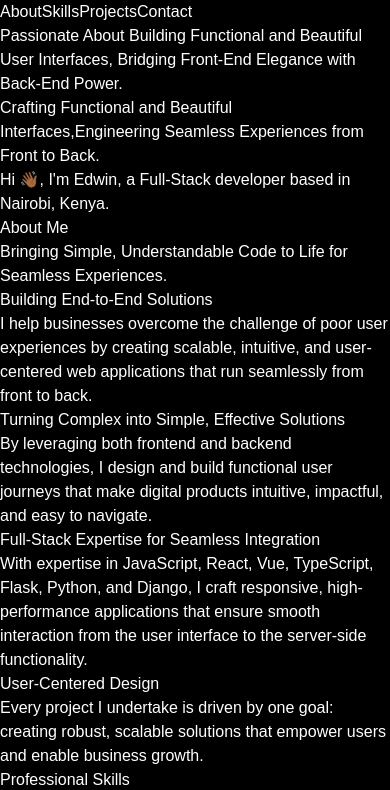
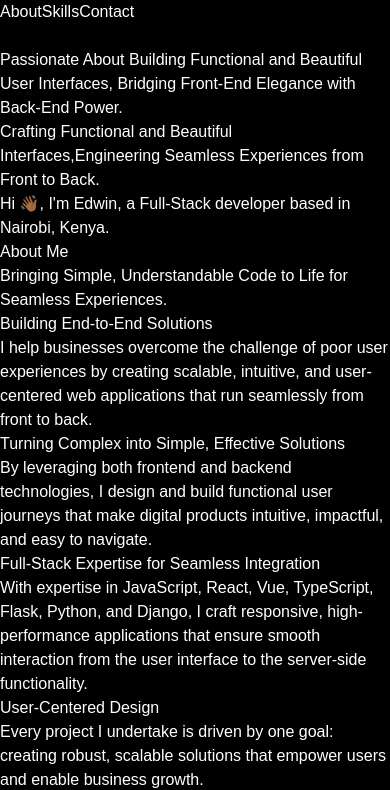
Before and after one commit to Programer-Ed/portfolio, a React (Vite) app in the folder portfolio/: page / in a window 390 px wide. Shown: the top 790 px of the page. Built offline with nearby package versions, Linux system fonts and the light colour scheme.

Commit message:
Toggle menu for mobiles

```diff
--- a/portfolio/src/Page/Navbar.jsx
+++ b/portfolio/src/Page/Navbar.jsx
@@ -1,25 +1,73 @@
+// function Navbar() {
+//   return (
+//     <>
+//       <div className="w-full">
+//         <div className="flex max-w-fit fixed top-10 inset-x-0 mx-auto border border-transparent dark:border-white/[0.2] rounded-full dark:bg-black bg-white shadow-[0px_2px_3px_-1px_rgba(0,0,0,0.1),0px_1px_0px_0px_rgba(25,28,33,0.02),0px_0px_0px_1px_rgba(25,28,33,0.08)] z-[5000] px-8 py-4 items-center justify-center space-x-4">
+//           <a className="relative dark:text-neutral-50 items-center flex space-x-1 text-green-500 dark:hover:text-neutral-300 hover:text-green-700" href="#about">
+//             <span className="block sm:hidden"></span>
+//             <span className="text-sm !cursor-pointer">About</span>
+//           </a>
+//           <a className="relative dark:text-neutral-50 items-center flex space-x-1 text-blue-500 dark:hover:text-neutral-300 hover:text-blue-700" href="#skills">
+//             <span className="block sm:hidden"></span>
+//             <span className="text-sm !cursor-pointer">Skills</span>
+//           </a>
+//           {/* <a className="relative dark:text-neutral-50 items-center flex space-x-1 text-yellow-500 dark:hover:text-neutral-300 hover:text-yellow-700" href="#projects">
+//             <span className="block sm:hidden"></span>
+//             <span className="text-sm !cursor-pointer">Projects</span>
+//           </a> */}
+//           <a className="relative dark:text-neutral-50 items-center flex space-x-1 text-blue-500 dark:hover:text-neutral-300 hover:text-blue-700" href="#contact">
+//             <span className="block sm:hidden"></span>
+//             <span className="text-sm !cursor-pointer">Contact</span>
+//           </a>
+//         </div>
+//       </div>
+//     </>
+//   );
+// }
+
+// export default Navbar;
+
+import { useState } from 'react';
+
 function Navbar() {
+  const [isMenuOpen, setMenuOpen] = useState(false);
+
+  const toggleMenu = () => {
+    setMenuOpen(!isMenuOpen);
+  };
+
   return (
     <>
       <div className="w-full">
-        <div className="flex max-w-fit fixed top-10 inset-x-0 mx-auto border border-transparent dark:border-white/[0.2] rounded-full dark:bg-black bg-white shadow-[0px_2px_3px_-1px_rgba(0,0,0,0.1),0px_1px_0px_0px_rgba(25,28,33,0.02),0px_0px_0px_1px_rgba(25,28,33,0.08)] z-[5000] px-8 py-4 items-center justify-center space-x-4">
-          <a className="relative dark:text-neutral-50 items-center flex space-x-1 text-green-500 dark:hover:text-neutral-300 hover:text-green-700" href="#about">
-            <span className="block sm:hidden"></span>
-            <span className="text-sm !cursor-pointer">About</span>
-          </a>
-          <a className="relative dark:text-neutral-50 items-center flex space-x-1 text-blue-500 dark:hover:text-neutral-300 hover:text-blue-700" href="#skills">
-            <span className="block sm:hidden"></span>
-            <span className="text-sm !cursor-pointer">Skills</span>
-          </a>
-          <a className="relative dark:text-neutral-50 items-center flex space-x-1 text-yellow-500 dark:hover:text-neutral-300 hover:text-yellow-700" href="#projects">
-            <span className="block sm:hidden"></span>
-            <span className="text-sm !cursor-pointer">Projects</span>
-          </a>
-          <a className="relative dark:text-neutral-50 items-center flex space-x-1 text-blue-500 dark:hover:text-neutral-300 hover:text-blue-700" href="#contact">
-            <span className="block sm:hidden"></span>
-            <span className="text-sm !cursor-pointer">Contact</span>
-          </a>
+        {/* Navbar container */}
+        <div className="flex max-w-fit fixed top-10 inset-x-0 mx-auto border border-transparent dark:border-white/[0.2] rounded-full dark:bg-black bg-white shadow-[0px_2px_3px_-1px_rgba(0,0,0,0.1),0px_1px_0px_0px_rgba(25,28,33,0.02),0px_0px_0px_1px_rgba(25,28,33,0.08)] z-[5000] px-8 py-4 items-center justify-between md:space-x-4 md:px-10 sm:px-6">
+
+          {/* Menu Links (Desktop) */}
+          <div className="hidden md:flex space-x-4">
+            <a className="text-sm text-green-500 hover:text-green-700 dark:text-neutral-50 dark:hover:text-neutral-300" href="#about">About</a>
+            <a className="text-sm text-blue-500 hover:text-blue-700 dark:text-neutral-50 dark:hover:text-neutral-300" href="#skills">Skills</a>
+            <a className="text-sm text-blue-500 hover:text-blue-700 dark:text-neutral-50 dark:hover:text-neutral-300" href="#contact">Contact</a>
+          </div>
+
+          {/* Hamburger Button (Mobile) */}
+          <button
+            className="md:hidden text-white"
+            onClick={toggleMenu}
+          >
+            <svg xmlns="http://www.w3.org/2000/svg" fill="none" viewBox="0 0 24 24" stroke="currentColor" className="w-6 h-6">
+              <path stroke-linecap="round" stroke-linejoin="round" stroke-width="2" d="M4 6h16M4 12h16M4 18h16" />
+            </svg>
+          </button>
         </div>
+
+        {/* Mobile Menu (When open) */}
+        {isMenuOpen && (
+          <div className="md:hidden bg-white dark:bg-black p-4 rounded-lg space-y-4">
+            <a className="block text-sm text-green-500 hover:text-green-700 dark:text-neutral-50 dark:hover:text-neutral-300" href="#about">About</a>
+            <a className="block text-sm text-blue-500 hover:text-blue-700 dark:text-neutral-50 dark:hover:text-neutral-300" href="#skills">Skills</a>
+            <a className="block text-sm text-blue-500 hover:text-blue-700 dark:text-neutral-50 dark:hover:text-neutral-300" href="#contact">Contact</a>
+          </div>
+        )}
       </div>
     </>
   );
```
